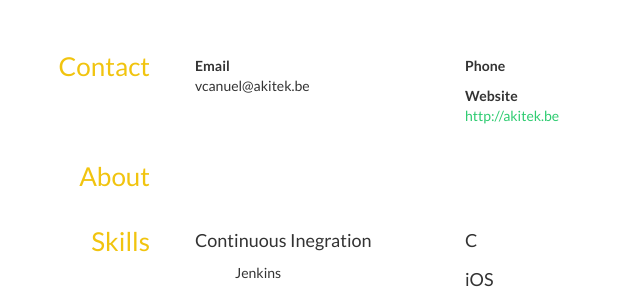
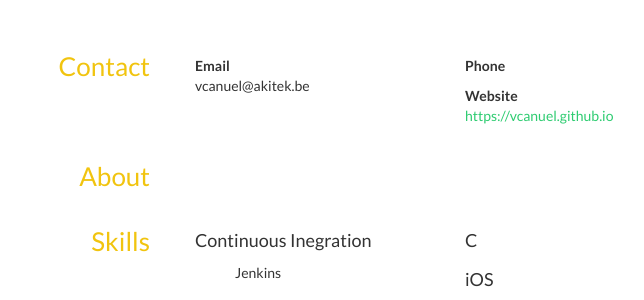
Before and after one commit to vcanuel/vcanuel.github.io, a Jekyll site: the page cv/cv_vcanuel.html, which Jekyll copies as it is, in a window 1280 px wide. Shown: the part 190-490 px from the top of the page, without its empty margins (280-924 px from the left). Built offline with Jekyll 4.4.1, drawn with Linux system fonts in a browser that asks for light colours; nearby versions of some CDN libraries; a style sheet for code colours, icons or effects is not loaded.

Commit message:
commit from travis build number 193.1 [ci skip]

```diff
--- a/cv/cv_vcanuel.html
+++ b/cv/cv_vcanuel.html
@@ -32,7 +32,7 @@ Software Engineer
 <div class="row">
 <div class="col-sm-6">
 <strong>Email</strong>
-<div class="email"><a class="__cf_email__" href="/cdn-cgi/l/email-protection" data-cfemail="433520222d36262f0322282a3726286d2126">[email&#160;protected]</a><script data-cfhash='f9e31' type="text/javascript">/* <![CDATA[ */!function(t,e,r,n,c,a,p){try{t=document.currentScript||function(){for(t=document.getElementsByTagName('script'),e=t.length;e--;)if(t[e].getAttribute('data-cfhash'))return t[e]}();if(t&&(c=t.previousSibling)){p=t.parentNode;if(a=c.getAttribute('data-cfemail')){for(e='',r='0x'+a.substr(0,2)|0,n=2;a.length-n;n+=2)e+='%'+('0'+('0x'+a.substr(n,2)^r).toString(16)).slice(-2);p.replaceChild(document.createTextNode(decodeURIComponent(e)),c)}p.removeChild(t)}}catch(u){}}()/* ]]> */</script></div>
+<div class="email"><a class="__cf_email__" href="/cdn-cgi/l/email-protection" data-cfemail="423421232c37272e0223292b3627296c2027">[email&#160;protected]</a><script data-cfhash='f9e31' type="text/javascript">/* <![CDATA[ */!function(t,e,r,n,c,a,p){try{t=document.currentScript||function(){for(t=document.getElementsByTagName('script'),e=t.length;e--;)if(t[e].getAttribute('data-cfhash'))return t[e]}();if(t&&(c=t.previousSibling)){p=t.parentNode;if(a=c.getAttribute('data-cfemail')){for(e='',r='0x'+a.substr(0,2)|0,n=2;a.length-n;n+=2)e+='%'+('0'+('0x'+a.substr(n,2)^r).toString(16)).slice(-2);p.replaceChild(document.createTextNode(decodeURIComponent(e)),c)}p.removeChild(t)}}catch(u){}}()/* ]]> */</script></div>
 </div>
 <div class="col-sm-6">
 <strong>Phone</strong>
@@ -41,7 +41,7 @@ Software Engineer
 <div class="col-sm-6">
 <strong>Website</strong>
 <div class="website">
-<a href="http://akitek.be">http://akitek.be</a>
+<a href="https://vcanuel.github.io">https://vcanuel.github.io</a>
 </div>
 </div>
 </div>
```
